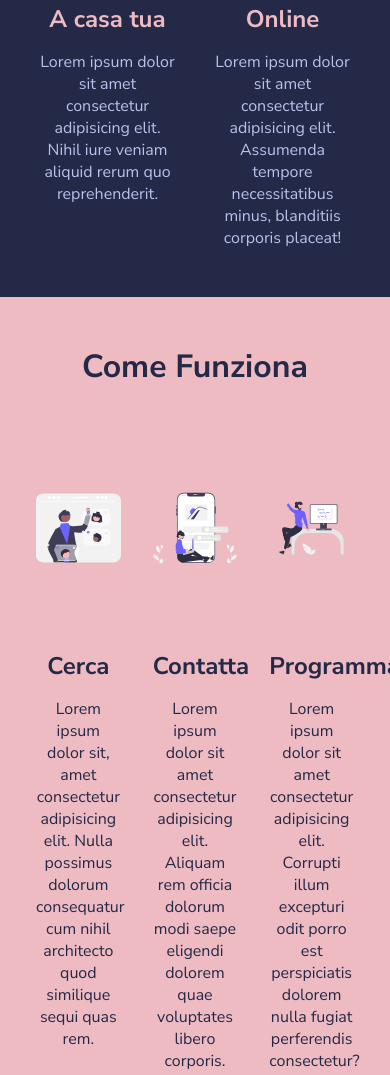
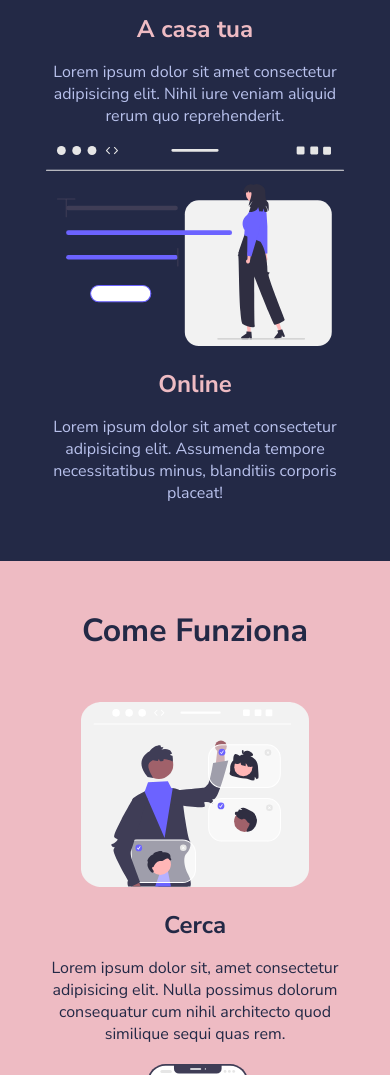
Before and after one commit to marzia-blasi/html-css-resp-wannabe, a plain HTML site: page esercizio/index.html in a window 390 px wide. Shown: the part 452-1527 px from the top of the page. Drawn offline with Linux system fonts and the light colour scheme.

Commit message:
Enhance responsive design by adjusting background colors and layout for mobile devices

```diff
--- a/esercizio/css/style.css
+++ b/esercizio/css/style.css
@@ -135,6 +135,13 @@ img {
     width: 100%;
   }
 
+  body {
+    background-color: #232946ff;
+  }
+
+  .steps {
+    background-color: #eebbc3ff;
+  }
   .steps .col img {
     height: 185px;
   }
@@ -143,16 +150,36 @@ img {
 /* soluzioni per mobile da 480px  */
 
 @media screen and (max-width: 480px) {
+  /* main {
+    background-color: #222222;
+  } */
   .container {
     width: 100%;
   }
 
-  .steps .col img {
-    height: 200px;
-    margin-bottom: 1rem;
+  .row {
+    flex-direction: column;
+    align-items: center;
   }
-  .lessons .col img {
-    height: 200px;
-    margin-bottom: 1rem;
+
+  .lessons .col {
+    width: 100%;
+  }
+
+  .card {
+    width: 100%;
+    padding: 3%;
+  }
+
+  .steps .col {
+    width: 100%;
+  }
+
+  .why-us .col-left {
+    width: 100%;
+  }
+  .why-us .col-right {
+    padding: 6%;
+    width: 100%;
   }
 }
```
